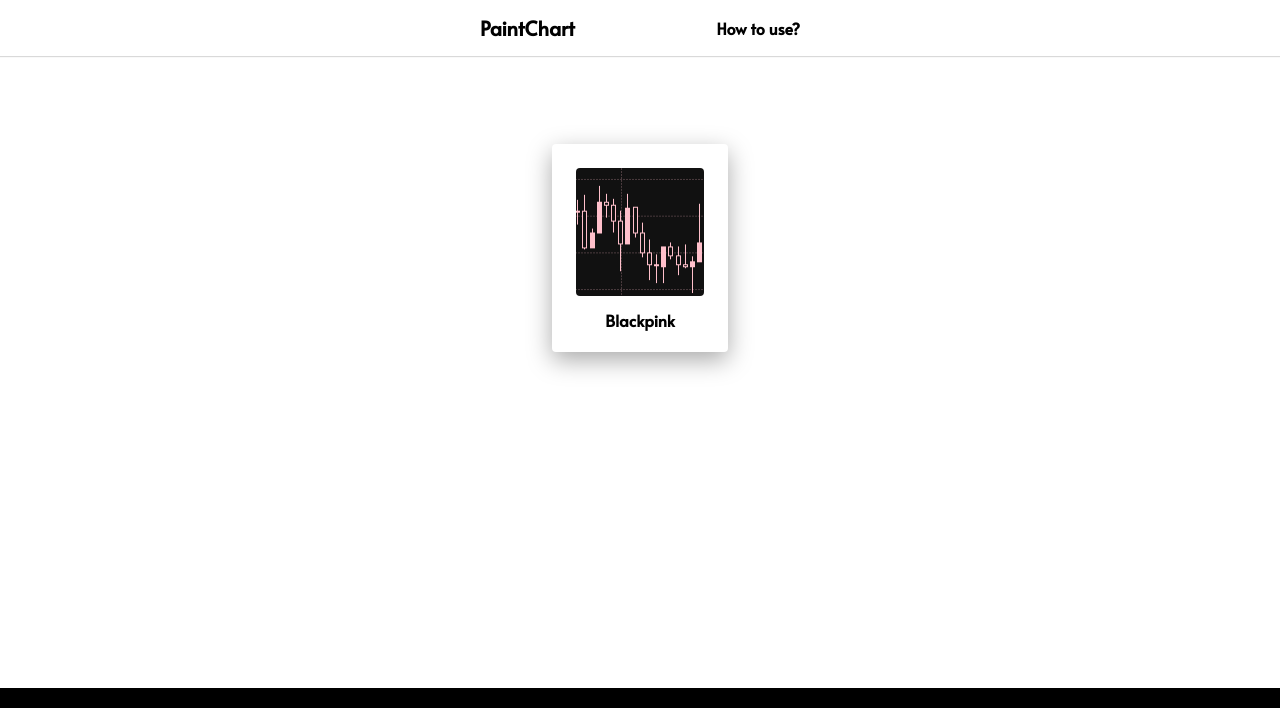
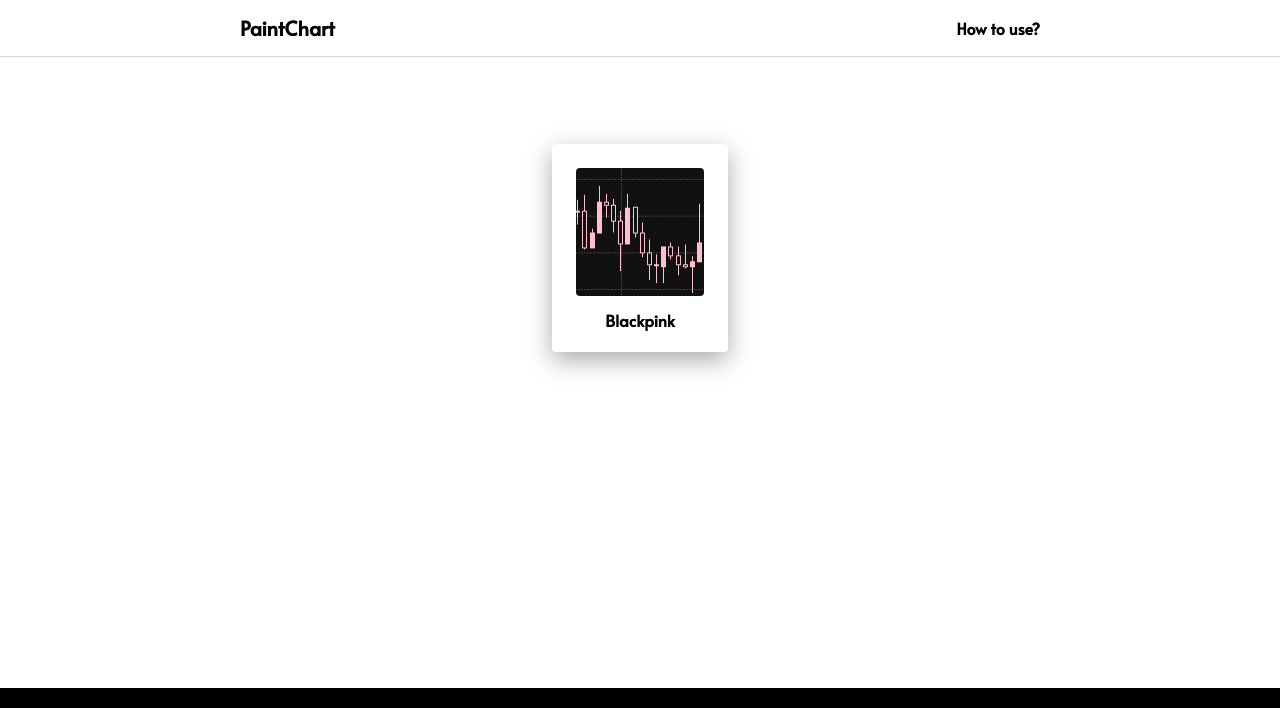
Before and after one commit to choo827/PaintChart, a Gatsby site: page / in a window 1280 px wide. Shown: the top 708 px of the page. Built offline with nearby package versions, Linux system fonts and the light colour scheme; Gatsby itself is replaced by a stand-in of ours.

Commit message:
미디어 쿼리 추가

```diff
--- a/src/components/header.jsx
+++ b/src/components/header.jsx
@@ -35,10 +35,8 @@ const StyledHeader = styled.header`
   box-shadow: 0 1px 1px rgba(0, 0, 0, .15);
 `;
 const PropertyContainer = styled.div`
-  // ${layout}
+  ${layout}
   width: 100%;
-  margin-left: 15rem;
-  margin-right: 15rem;
   display: flex;
   align-items: center;
   justify-content: space-between;
--- a/src/components/layout.jsx
+++ b/src/components/layout.jsx
@@ -52,7 +52,7 @@ const Main = styled.main`
   ${layout}
 `;
 const Footer = styled.footer`
-  // ${layout}
+  ${layout}
   display: flex;
   justify-content: space-between;
   align-items: center;
--- a/src/styles/page.jsx
+++ b/src/styles/page.jsx
@@ -21,7 +21,7 @@ export const PageTitle = styled.span`
 export const PageAuthor = styled.span`
   display: flex;
   margin-top: 0.5rem;
-  margin-bottom: 8rem;
+  margin-bottom: 1.25rem;
   font-size: 1.25rem;
   font-weight: bold;
 `;
```
